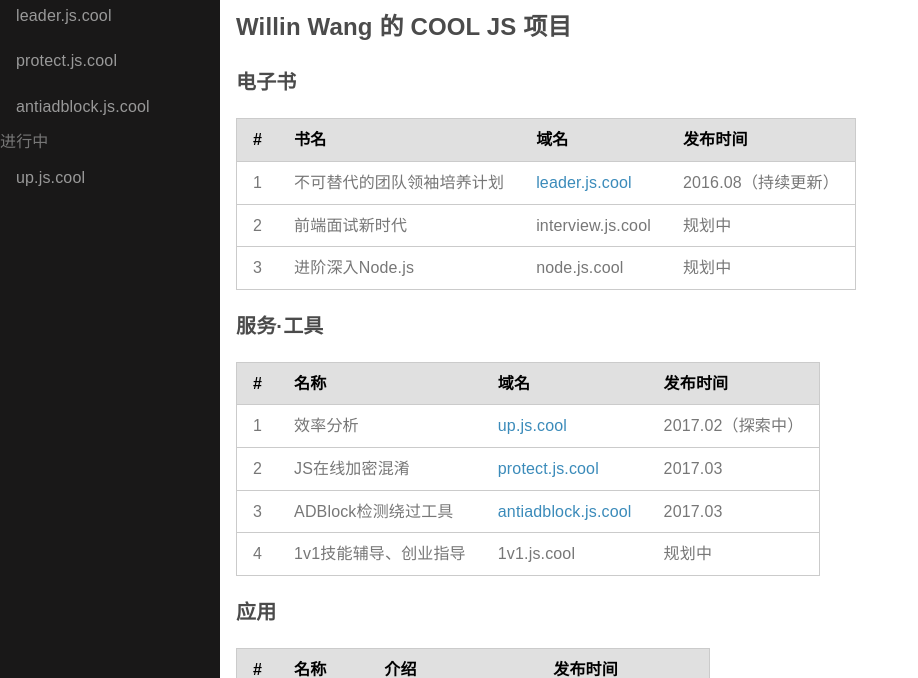
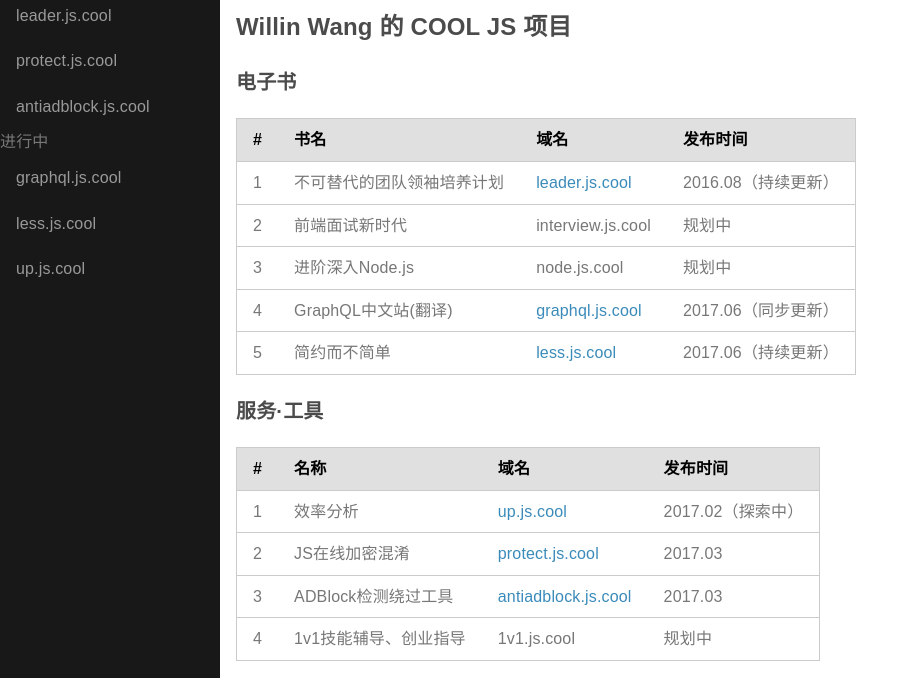
Before and after one commit to wshow/js.cool, a website: page index.html in a window 1280 px wide. Shown: the part 86-764 px from the top of the page, without its empty margins (0-918 px from the left). Drawn offline with Linux system fonts and the light colour scheme.

Commit message:
Willin Auto Deployed

```diff
--- a/index.html
+++ b/index.html
@@ -35,6 +35,8 @@
           <tr><td>1</td><td>不可替代的团队领袖培养计划</td><td><a href="https://leader.js.cool/">leader.js.cool</a></td><td>2016.08（持续更新）</td></tr>
           <tr><td>2</td><td>前端面试新时代</td><td>interview.js.cool</td><td>规划中</td></tr>
           <tr><td>3</td><td>进阶深入Node.js</td><td>node.js.cool</td><td>规划中</td></tr>
+          <tr><td>4</td><td>GraphQL中文站(翻译)</td><td><a href="https://graphql.js.cool">graphql.js.cool</a></td><td>2017.06（同步更新）</td></tr>
+          <tr><td>5</td><td>简约而不简单</td><td><a href="https://less.js.cool/">less.js.cool</a></td><td>2017.06（持续更新）</td></tr>
         </tbody>
       </table>
       <h3>服务·工具</h3>
@@ -85,6 +87,8 @@
           <li class="pure-menu-item"><a href="https://protect.js.cool/" class="pure-menu-link">protect.js.cool</a></li>
           <li class="pure-menu-item"><a href="https://antiadblock.js.cool/" class="pure-menu-link">antiadblock.js.cool</a></li>
           <li class="pure-menu-item">进行中</li>
+          <li class="pure-menu-item"><a href="https://graphql.js.cool/" class="pure-menu-link">graphql.js.cool</a></li>
+          <li class="pure-menu-item"><a href="https://less.js.cool/" class="pure-menu-link">less.js.cool</a></li>
           <li class="pure-menu-item"><a href="https://up.js.cool/" class="pure-menu-link">up.js.cool</a></li>
         </ul>
       </div>
```
